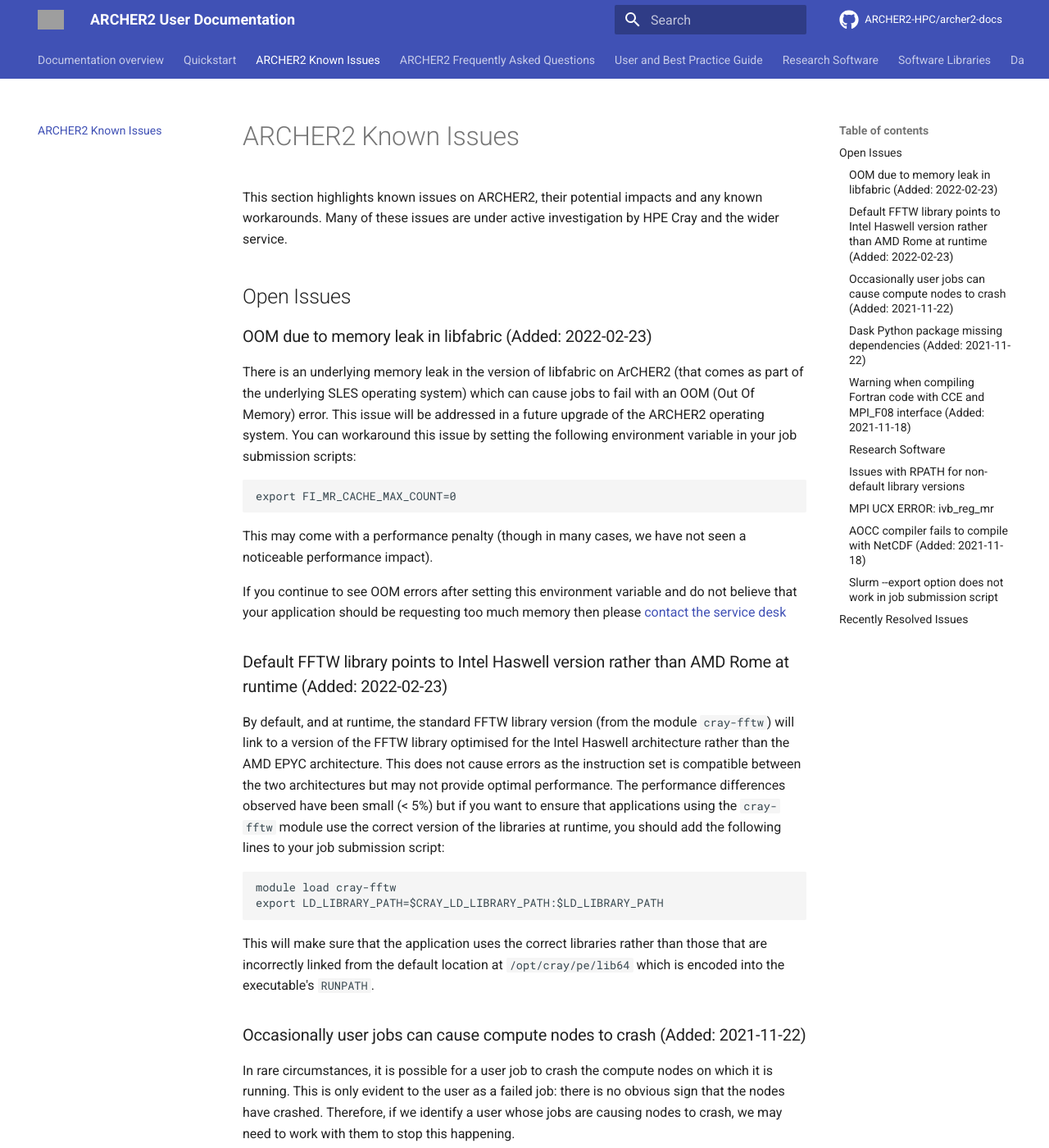
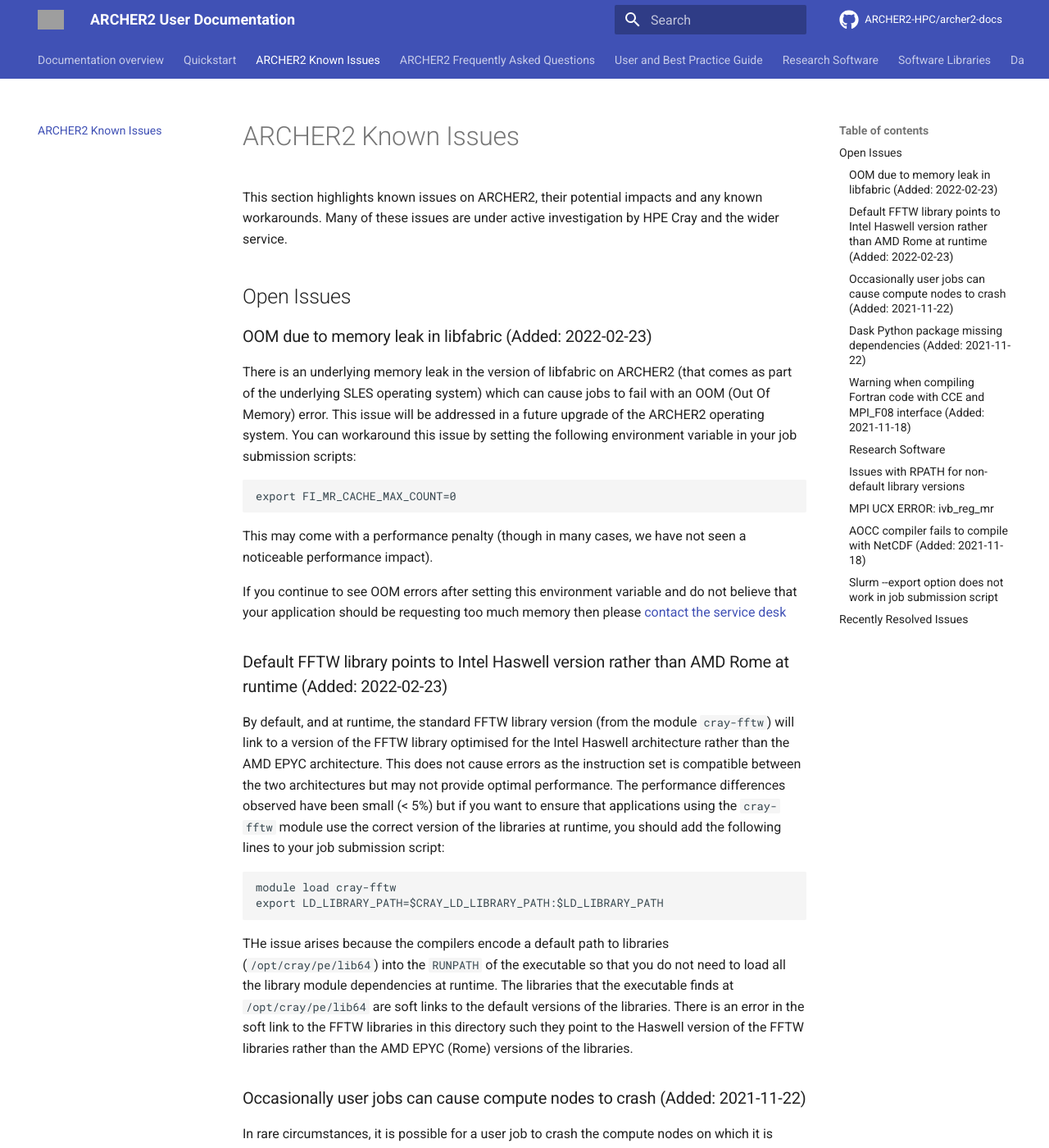
Before and after one commit to ARCHER2-HPC/archer2-docs, an MkDocs documentation site: the page built from docs/known-issues/index.md, in a window 1280 px wide and 1400 px high. Shown: the whole window at 82% size. Built offline with MkDocs 1.6.1 and Material for MkDocs 9.7.7, drawn with Linux system fonts in a browser that asks for light colours; comment, search, counter and statistics services are not loaded; grey boxes are pictures that could not be loaded.

Commit message:
Addresses reviewer comments

````diff
--- a/docs/known-issues/index.md
+++ b/docs/known-issues/index.md
@@ -8,7 +8,7 @@
 
 ### OOM due to memory leak in libfabric (Added: 2022-02-23)
 
-There is an underlying memory leak in the version of libfabric on ArCHER2 (that comes as part of the underlying
+There is an underlying memory leak in the version of libfabric on ARCHER2 (that comes as part of the underlying
 SLES operating system) which can cause jobs to fail with an OOM (Out Of Memory) error. This issue will be addressed
 in a future upgrade of the ARCHER2 operating system. You can workaround this issue by setting the following
 environment variable in your job submission scripts:
@@ -37,8 +37,11 @@
 export LD_LIBRARY_PATH=$CRAY_LD_LIBRARY_PATH:$LD_LIBRARY_PATH
 ```
 
-This will make sure that the application uses the correct libraries rather than those that are incorrectly linked from the
-default location at `/opt/cray/pe/lib64` which is encoded into the executable's `RUNPATH`.
+THe issue arises because the compilers encode a default path to libraries (`/opt/cray/pe/lib64`) into the `RUNPATH` of
+the executable so that you do not need to load all the library module dependencies at runtime. The libraries that the
+executable finds at `/opt/cray/pe/lib64` are soft links to the default versions of the libraries. There is an error in
+the soft link to the FFTW libraries in this directory such they point to the Haswell version of the FFTW libraries rather
+than the AMD EPYC (Rome) versions of the libraries.
 
 ### Occasionally user jobs can cause compute nodes to crash (Added: 2021-11-22)
 
````
